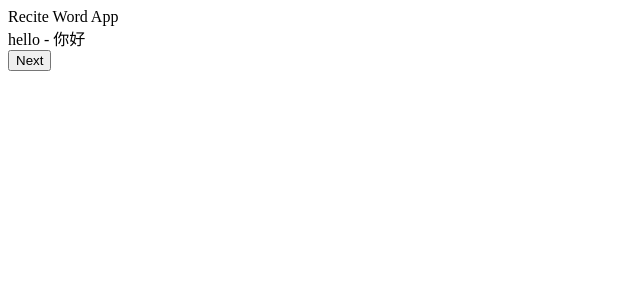
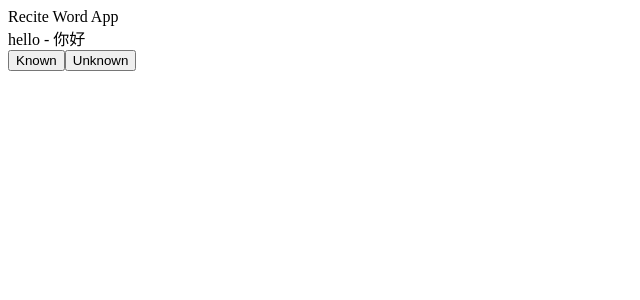
Before and after one commit to little-q-exist/word-anchor, a React (Vite) app: page / in a window 1280 px wide. Shown: the top 300 px of the page, without its empty margins (0-640 px from the left). Built offline with nearby package versions, Linux system fonts and the light colour scheme.

Commit message:
feat: Add ButtonGroup component and update word mastery status

```diff
--- a/src/App.jsx
+++ b/src/App.jsx
@@ -1,12 +1,17 @@
 import words from './word'
 import Card from './components/Card'
-import Button from './components/Button'
+import ButtonGroup from './components/ButtonGroup'
 import { useState } from 'react'
 
 const App = () => {
     const [index, setIndex] = useState(0)
 
-    const handleButtonClick = () => {
+    const handleKnown = () => {
+        const nextIndex = (index + 1) % words.length
+        setIndex(nextIndex)
+    }
+
+    const handleUnknown = () => {
         const nextIndex = (index + 1) % words.length
         setIndex(nextIndex)
     }
@@ -17,7 +22,7 @@ const App = () => {
 
             <Card word={words[index]} />
 
-            <Button label={'Next'} onClick={handleButtonClick} />
+            <ButtonGroup handleKnown={handleKnown} handleUnknown={handleUnknown} />
         </div>
     )
 }
--- /dev/null
+++ b/src/components/ButtonGroup.jsx
@@ -0,0 +1,12 @@
+import Button from './Button'
+
+const ButtonGroup = ({ handleKnown, handleUnknown }) => {
+    return (
+        <div>
+            <Button label={'Known'} onClick={handleKnown} />
+            <Button label={'Unknown'} onClick={handleUnknown} />
+        </div>
+    )
+}
+
+export default ButtonGroup
--- a/src/word.js
+++ b/src/word.js
@@ -5,16 +5,16 @@
 
 // 定义一个名为 words 的常量数组
 const words = [
-    { eng: "hello", ch: "你好" },
-    { eng: "world", ch: "世界" },
-    { eng: "javascript", ch: "JavaScript" },
-    { eng: "computer", ch: "计算机" },
-    { eng: "programming", ch: "编程" },
-    { eng: "array", ch: "数组" },
-    { eng: "object", ch: "对象" },
-    { eng: "function", ch: "函数" },
-    { eng: "variable", ch: "变量" },
-    { eng: "goodbye", ch: "再见" }
+    { eng: "hello", ch: "你好", master: 0 },
+    { eng: "world", ch: "世界", master: 0 },
+    { eng: "javascript", ch: "JavaScript", master: 0 },
+    { eng: "computer", ch: "计算机", master: 0 },
+    { eng: "programming", ch: "编程", master: 0 },
+    { eng: "array", ch: "数组", master: 0 },
+    { eng: "object", ch: "对象", master: 0 },
+    { eng: "function", ch: "函数", master: 0 },
+    { eng: "variable", ch: "变量", master: 0 },
+    { eng: "goodbye", ch: "再见", master: 0 }
 ];
 
 // 使用 ES6 的 export 语法导出这个数组，
```
